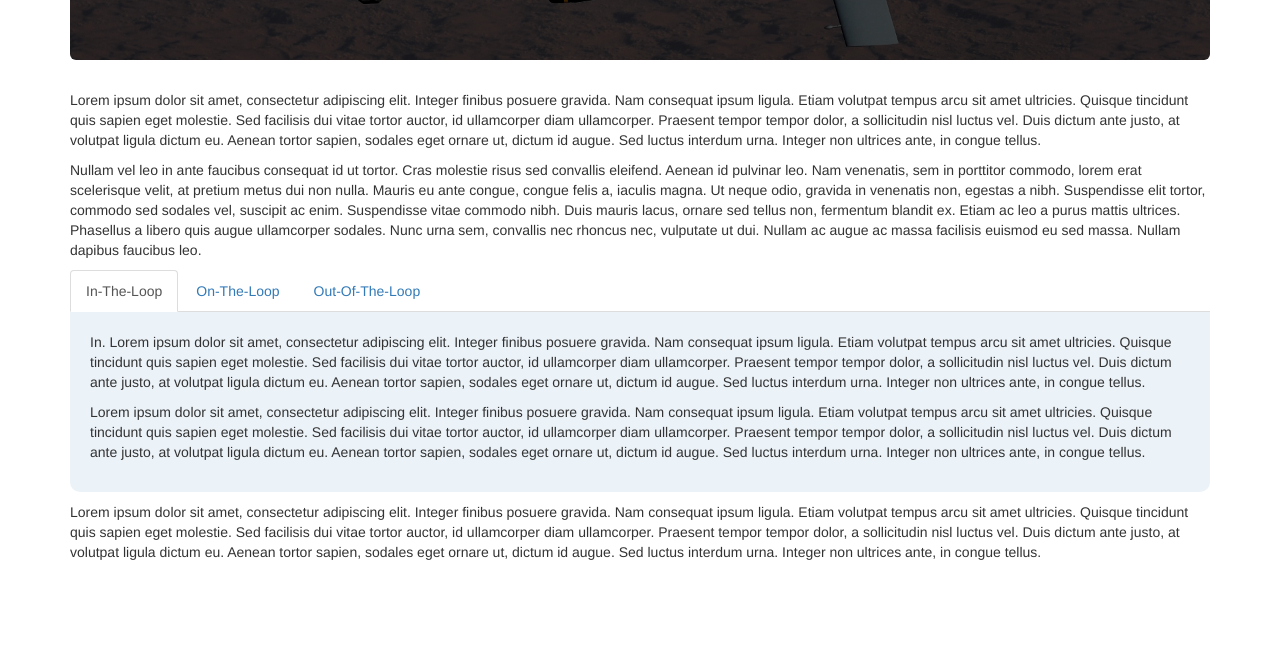
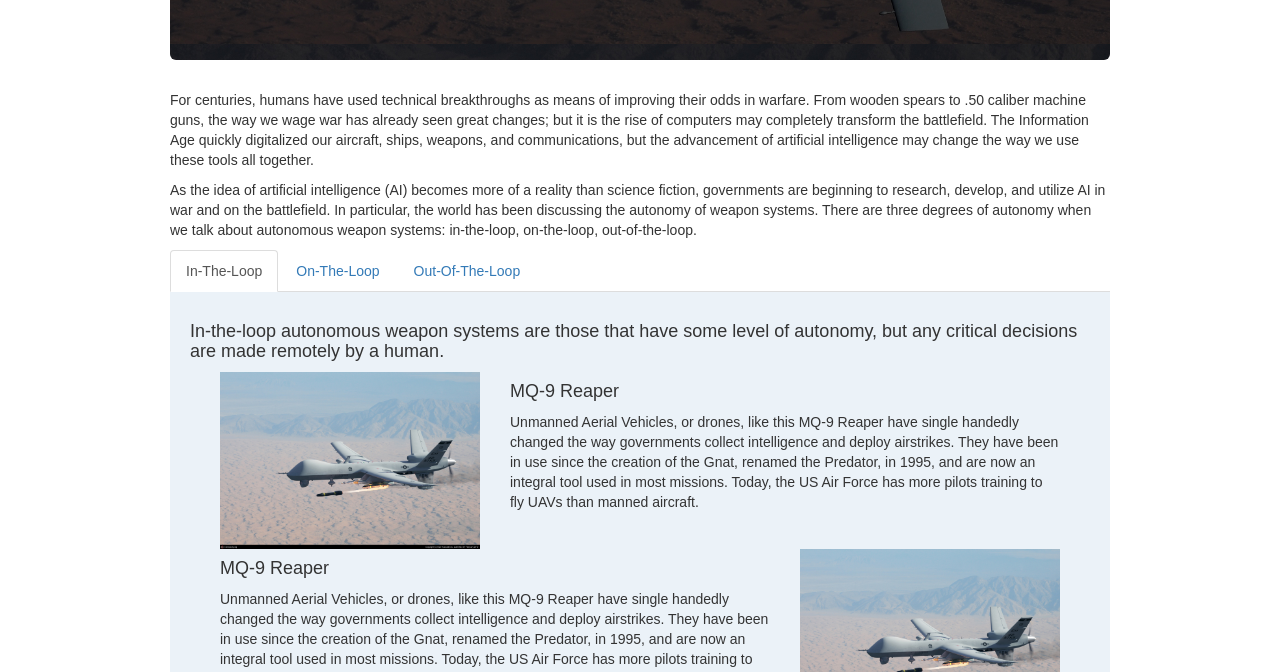
Before and after one commit to ttru/CS181, a plain HTML site: page index.html in a window 1280 px wide. Shown: the part 280-952 px from the top of the page. Before the commit the page ends 882 px from the top, so only its background shows below. Drawn offline with nearby package versions, Linux system fonts and the light colour scheme.

Commit message:
styles for table like example on home page

```diff
--- a/index.html
+++ b/index.html
@@ -57,11 +57,11 @@
 
       <div class="intro">
         <p>
-        Lorem ipsum dolor sit amet, consectetur adipiscing elit. Integer finibus posuere gravida. Nam consequat ipsum ligula. Etiam volutpat tempus arcu sit amet ultricies. Quisque tincidunt quis sapien eget molestie. Sed facilisis dui vitae tortor auctor, id ullamcorper diam ullamcorper. Praesent tempor tempor dolor, a sollicitudin nisl luctus vel. Duis dictum ante justo, at volutpat ligula dictum eu. Aenean tortor sapien, sodales eget ornare ut, dictum id augue. Sed luctus interdum urna. Integer non ultrices ante, in congue tellus.
+          For centuries, humans have used technical breakthroughs as means of improving their odds in warfare. From wooden spears to .50 caliber machine guns, the way we wage war has already seen great changes; but it is the rise of computers may completely transform the battlefield. The Information Age quickly digitalized our aircraft, ships, weapons, and communications, but the advancement of artificial intelligence may change the way we use these tools all together.
         </p>
 
         <p>
-        Nullam vel leo in ante faucibus consequat id ut tortor. Cras molestie risus sed convallis eleifend. Aenean id pulvinar leo. Nam venenatis, sem in porttitor commodo, lorem erat scelerisque velit, at pretium metus dui non nulla. Mauris eu ante congue, congue felis a, iaculis magna. Ut neque odio, gravida in venenatis non, egestas a nibh. Suspendisse elit tortor, commodo sed sodales vel, suscipit ac enim. Suspendisse vitae commodo nibh. Duis mauris lacus, ornare sed tellus non, fermentum blandit ex. Etiam ac leo a purus mattis ultrices. Phasellus a libero quis augue ullamcorper sodales. Nunc urna sem, convallis nec rhoncus nec, vulputate ut dui. Nullam ac augue ac massa facilisis euismod eu sed massa. Nullam dapibus faucibus leo.
+          As the idea of artificial intelligence (AI) becomes more of a reality than science fiction, governments are beginning to research, develop, and utilize AI in war and on the battlefield. In particular, the world has been discussing the autonomy of weapon systems. There are three degrees of autonomy when we talk about autonomous weapon systems: in-the-loop, on-the-loop, out-of-the-loop.
         </p>
       </div>
 
@@ -73,13 +73,31 @@
         </ul>
         <div class="tab-content argument-content">
           <div role="tabpanel" class="tab-pane fade in active" id="in-the-loop">
-            <p>
-              In.
-              Lorem ipsum dolor sit amet, consectetur adipiscing elit. Integer finibus posuere gravida. Nam consequat ipsum ligula. Etiam volutpat tempus arcu sit amet ultricies. Quisque tincidunt quis sapien eget molestie. Sed facilisis dui vitae tortor auctor, id ullamcorper diam ullamcorper. Praesent tempor tempor dolor, a sollicitudin nisl luctus vel. Duis dictum ante justo, at volutpat ligula dictum eu. Aenean tortor sapien, sodales eget ornare ut, dictum id augue. Sed luctus interdum urna. Integer non ultrices ante, in congue tellus.
-            </p>
-            <p>
-              Lorem ipsum dolor sit amet, consectetur adipiscing elit. Integer finibus posuere gravida. Nam consequat ipsum ligula. Etiam volutpat tempus arcu sit amet ultricies. Quisque tincidunt quis sapien eget molestie. Sed facilisis dui vitae tortor auctor, id ullamcorper diam ullamcorper. Praesent tempor tempor dolor, a sollicitudin nisl luctus vel. Duis dictum ante justo, at volutpat ligula dictum eu. Aenean tortor sapien, sodales eget ornare ut, dictum id augue. Sed luctus interdum urna. Integer non ultrices ante, in congue tellus.
-            </p>
+            <h4>
+              In-the-loop autonomous weapon systems are those that have some level of autonomy, but any critical decisions are made remotely by a human.
+            </h4>
+              <div class="col-md-12 example">
+                <div class="col-md-4">
+                  <img src="reaper.jpg" />
+                </div>
+                <div class="col-md-8">
+                  <h4>MQ-9 Reaper</h4>
+                  <p>
+                    Unmanned Aerial Vehicles, or drones, like this MQ-9 Reaper have single handedly changed the way governments collect intelligence and deploy airstrikes. They have been in use since the creation of the Gnat, renamed the Predator, in 1995, and are now an integral tool used in most missions. Today, the US Air Force has more pilots training to fly UAVs than manned aircraft.
+                  </p>
+                </div>
+              </div>
+              <div class="col-md-12 example">
+                <div class="col-md-8">
+                  <h4>MQ-9 Reaper</h4>
+                  <p>
+                    Unmanned Aerial Vehicles, or drones, like this MQ-9 Reaper have single handedly changed the way governments collect intelligence and deploy airstrikes. They have been in use since the creation of the Gnat, renamed the Predator, in 1995, and are now an integral tool used in most missions. Today, the US Air Force has more pilots training to fly UAVs than manned aircraft.
+                  </p>
+                </div>
+                <div class="col-md-4">
+                  <img src="reaper.jpg"  class="example-image" />
+                </div>
+              </div>
           </div>
           <div role="tabpanel" class="tab-pane fade" id="on-the-loop">
             <p>
--- a/theme.css
+++ b/theme.css
@@ -1,6 +1,7 @@
 body {
   padding-top: 70px;
   padding-bottom: 30px;
+  font-family: Arial, sans-serif;
 }
 
 .theme-dropdown .dropdown-menu {
@@ -23,6 +24,7 @@ body {
     margin-bottom: 10px;
     border-bottom-left-radius: 10px;
     border-bottom-right-radius: 10px;
+    display: table;
 }
 
 .quote {
@@ -34,3 +36,14 @@ body {
     background-image: url("drone.jpg");
     background-size: contain;
 }
+
+.example {
+
+}
+
+.example img {
+  width: 100%;
+}
+
+/* override bootstrap extra wide */
+@media (min-width:1200px){.container{width:970px}};
```
Also changed, not shown: reaper.jpg (added).
